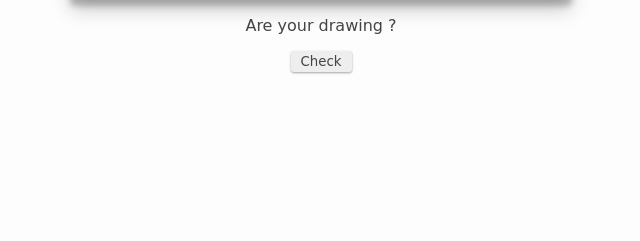
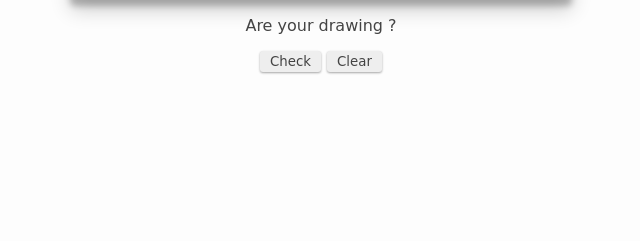
Before and after one commit to sonduong305/sketchee, a PHP site: page /main.html in a window 1280 px wide. Shown: the part 534-775 px from the top of the page, without its empty margins (319-959 px from the left). Run offline with PHP 8.4, Linux system fonts and the light colour scheme; some libraries are stand-ins or nearby versions.

Commit message:
Add Clear button

```diff
--- a/index.js
+++ b/index.js
@@ -45,7 +45,7 @@ function Draw(x, y, isDown) {
 function clearArea() {
     // Use the identity matrix while clearing the canvas
     context.setTransform(1, 0, 0, 1, 0, 0);
-    context.clearRect(0, 0, ctx.canvas.width, ctx.canvas.height);
+    context.clearRect(0, 0, 500, 500);
 }
 
 
@@ -79,7 +79,12 @@ function save() {
         .then(data => {
             text.innerHTML = data.results[0];
         })
+    }
+}
 
-    }
-
-}
+// function clear() {
+//     alert('1');
+//     context = document.getElementById('canvas').getContext("2d");
+//     context.clearRect(0, 0, 500, 500);
+//     text.innerHTML = '';
+// }
--- a/main.css
+++ b/main.css
@@ -40,4 +40,5 @@ input[type=button] {
    border: 0;
    padding: 3px 10px;
    color: #444;
+   margin: 0 3px;
 }
--- a/main.html
+++ b/main.html
@@ -25,6 +25,11 @@
          value="Check"
          onClick="save()"
          />
+         <input
+         type="button"
+         value="Clear"
+         onClick="clearArea()"
+         />
       </div>
    <script src="index.js"></script>
 </body>
```
